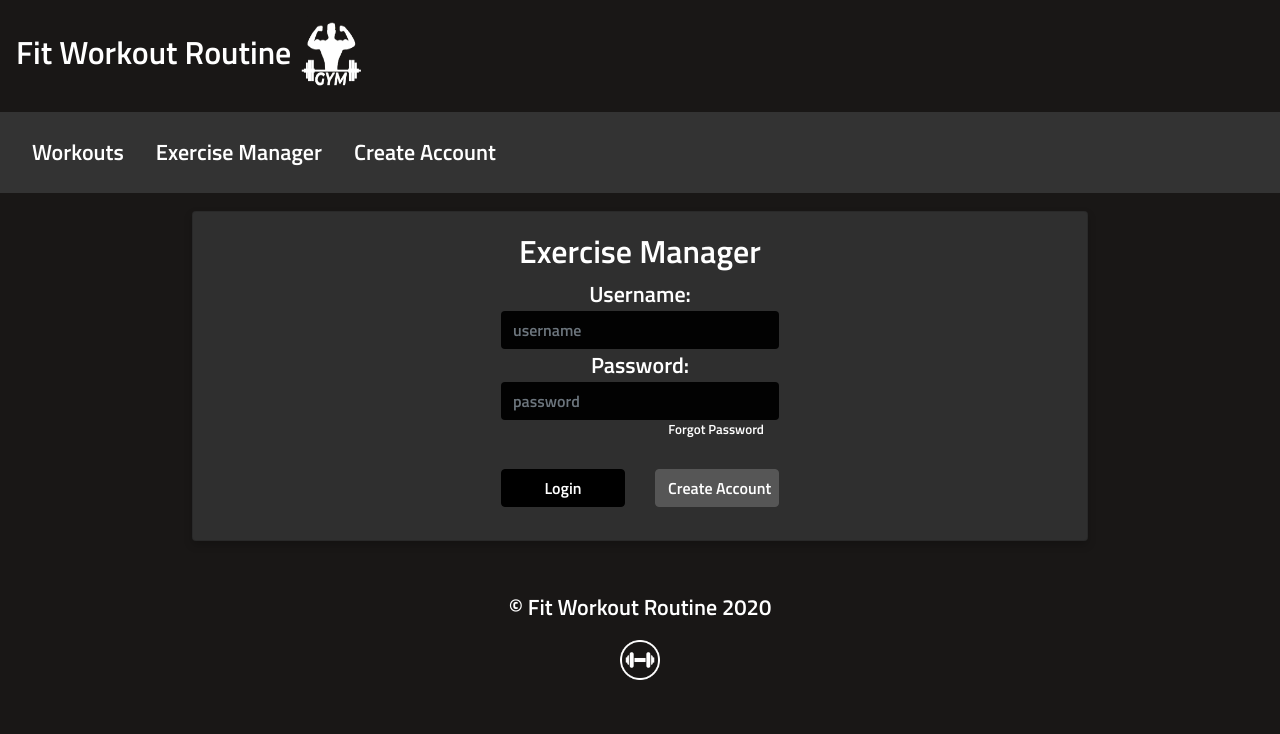
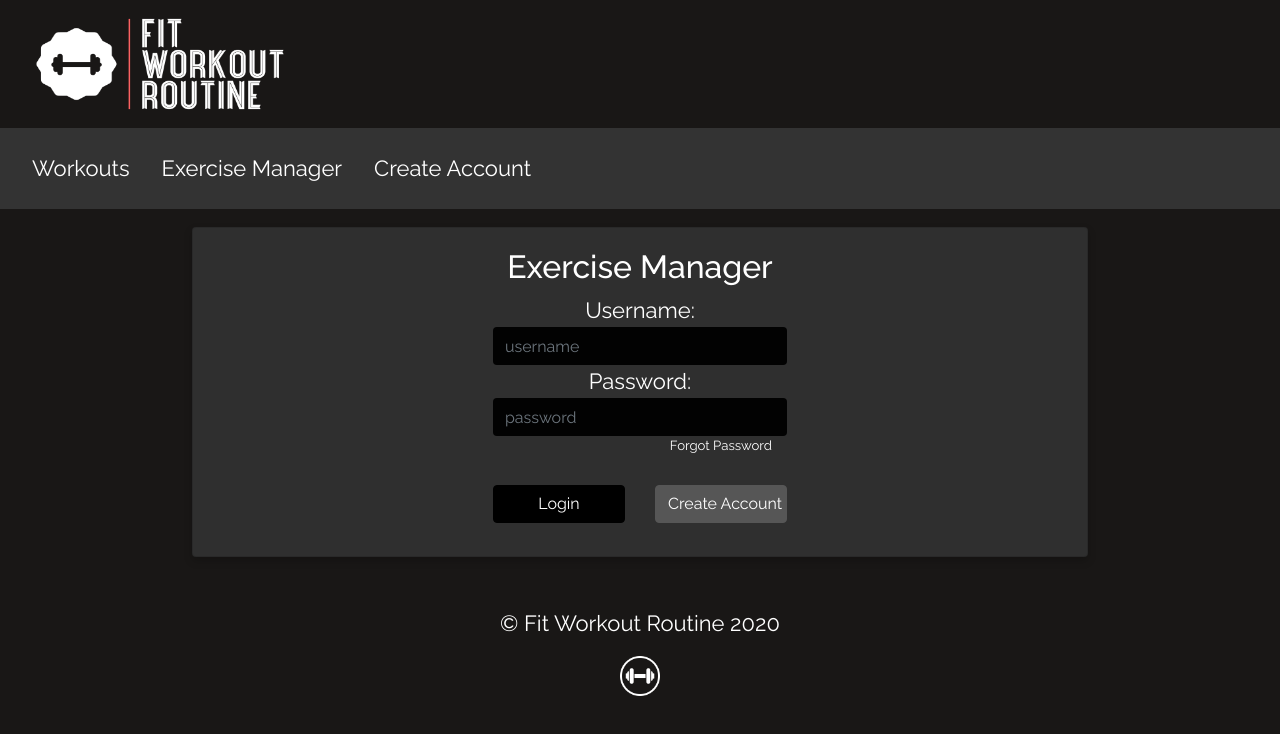
Before and after one commit to zhusain1/fitworkoutroutine_v1, a React (Create React App) app: page /login in a window 1280 px wide. Shown: the top 734 px of the page. Built offline with nearby package versions, Linux system fonts and the light colour scheme.

Commit message:
New logo and fonts

```diff
--- a/src/App.css
+++ b/src/App.css
@@ -1,7 +1,7 @@
-@import url('https://fonts.googleapis.com/css?family=Titillium+Web:600&display=swap');
+@import url('https://fonts.googleapis.com/css2?family=Raleway:wght@400;500&display=swap');
 
 body{
-  font-family: 'Titillium Web', sans-serif;
+  font-family: 'Raleway', sans-serif;
   background-color: #191716;
   font-size: 22px;
   color:white;
@@ -116,7 +116,8 @@ a{
 }
 
 .Brand{
-  margin: 16px;
+  margin: 4px;
+  padding-left: 16px;
 }
 
 .card {
@@ -227,7 +228,7 @@ button.btn-secondary{
 }
 
 .row button{
-  width: 124px;
+  width: 132px;
 }
 
 /* Media Queries*/
--- a/src/Brand.js
+++ b/src/Brand.js
@@ -6,9 +6,7 @@ class Brand extends Component{
     render(){
         return(
             <div className="Brand">
-                <h2> Fit Workout Routine
-                    <img src={logo} alt="Logo" width="80" height="80" className="Image"/>
-                </h2>
+                <img src={logo} alt="Logo" width="280" height="120" className="Image"/>
             </div>
         );
     }
```
Also changed, not shown: src/logo-transparent.png.
